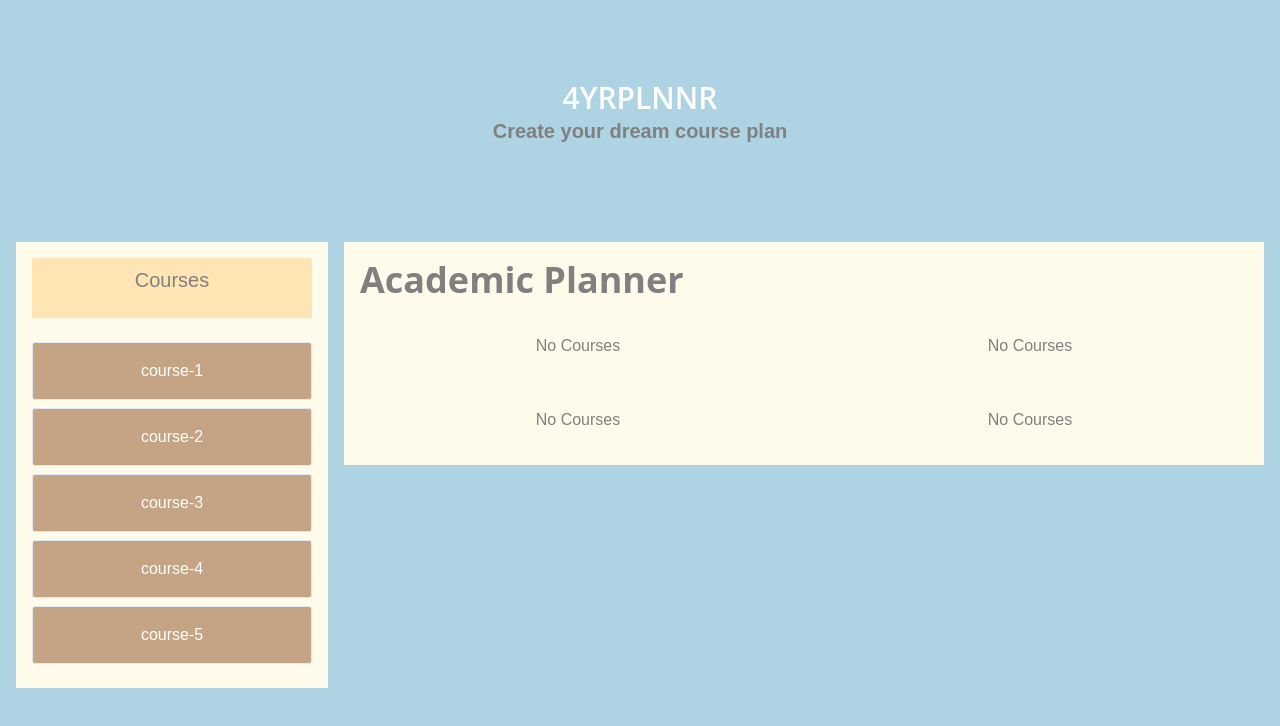
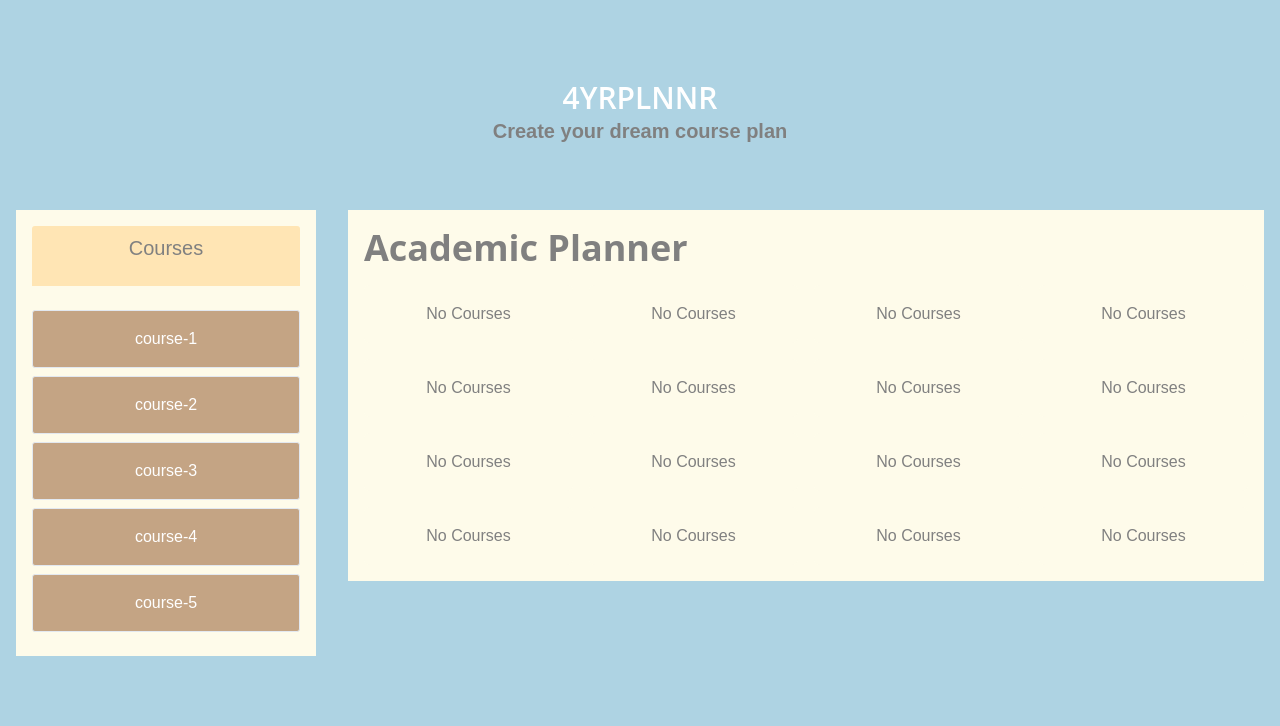
Before and after one commit to gayatri-3/4yrplnnr, a React (Create React App) app: page / in a window 1280 px wide. Shown: the top 726 px of the page. Built offline with nearby package versions, Linux system fonts and the light colour scheme.

Commit message:
update planner grid to 4x4

```diff
--- a/src/pages/planner.js
+++ b/src/pages/planner.js
@@ -3,8 +3,8 @@ import React, { useState } from "react";
 import { DragDropContext, Droppable, Draggable } from "react-beautiful-dnd";
 import { courses as initialCourses } from "../courses.js";
 
-// Function to initialize grid items
-const createInitialGrid = () => [[], [], [], []]; // 4 grid cells
+// Function to initialize grid items (4x4 grid with empty arrays)
+const createInitialGrid = () => Array(16).fill([]); // Empty arrays for each cell
 
 export default function Planner() {
     // State to store courses and grid items
@@ -33,10 +33,10 @@ export default function Planner() {
 
             // Update grid items
             const updatedGridItems = [...gridItems];
-            if (!updatedGridItems[destIndex]) {
-                updatedGridItems[destIndex] = [];
-            }
-            updatedGridItems[destIndex].push(movedItem);
+            updatedGridItems[destIndex] = [
+                ...updatedGridItems[destIndex],
+                movedItem,
+            ];
 
             setCourses(updatedCourses);
             setGridItems(updatedGridItems);
@@ -55,7 +55,7 @@ export default function Planner() {
             align="center"
         >
             {/* Page header: title and subtitle */}
-            <Flex py="4rem" flexDir="column" align="center" mb="2rem">
+            <Flex py="4rem" flexDir="column" align="center">
                 <Heading fontSize="3xl" fontWeight={600}>
                     4YRPLNNR
                 </Heading>
@@ -66,15 +66,15 @@ export default function Planner() {
 
             {/* Drag and drop courses and planner grid */}
             <DragDropContext onDragEnd={onDragEnd}>
-                <Flex direction="row" align="start" w="full">
+                <Flex direction="row" align="start" w="full" h="full">
                     {/* Left column: Courses list */}
                     <Droppable droppableId="courses">
                         {(provided) => (
                             <Box
-                                width="25%" // 1/4 of the page width
+                                width="300px"
                                 bg="column-bg"
                                 p={4}
-                                mr={4} // Space between columns
+                                mr={8}
                                 ref={provided.innerRef}
                                 {...provided.droppableProps}
                             >
@@ -126,11 +126,11 @@ export default function Planner() {
                         )}
                     </Droppable>
 
-                    {/* Right side: 4 Grid Cells */}
+                    {/* Right side: 4x4 Grid Cells */}
                     <Droppable droppableId="grid" direction="horizontal">
                         {(provided) => (
                             <Box
-                                flex="3" // 3/4 of the page width
+                                flex="1"
                                 bg="column-bg"
                                 p={4}
                                 ref={provided.innerRef}
@@ -139,8 +139,8 @@ export default function Planner() {
                                 <Heading mb={4} color="gray-text">
                                     Academic Planner
                                 </Heading>
-                                <Grid templateColumns="repeat(2, 1fr)" gap={4}>
-                                    {gridItems.map((item, index) => {
+                                <Grid templateColumns="repeat(4, 1fr)" gap={4}>
+                                    {gridItems.map((items, index) => {
                                         const droppableId = `cell-${index}`;
                                         return (
                                             <Droppable
@@ -158,29 +158,24 @@ export default function Planner() {
                                                         position="relative"
                                                         ref={provided.innerRef}
                                                         {...provided.droppableProps}
-                                                        w="100%" // Full width of GridItem
-                                                        h="auto" // Height adjusts based on content
                                                         border="1px solid transparent"
                                                         _hover={{
                                                             border: "1px solid gray",
                                                         }}
                                                     >
-                                                        {item.length > 0 ? (
-                                                            item.map(
-                                                                (
-                                                                    subItem,
-                                                                    subIndex
-                                                                ) => (
+                                                        {items.length > 0 ? (
+                                                            items.map(
+                                                                (item) => (
                                                                     <Draggable
                                                                         key={
-                                                                            subItem.id
+                                                                            item.id
                                                                         }
                                                                         draggableId={
-                                                                            subItem.id
+                                                                            item.id
                                                                         }
-                                                                        index={
-                                                                            subIndex
-                                                                        }
+                                                                        index={items.indexOf(
+                                                                            item
+                                                                        )}
                                                                     >
                                                                         {(
                                                                             provided
@@ -199,11 +194,11 @@ export default function Planner() {
                                                                                 borderRadius="md"
                                                                                 textAlign="center"
                                                                                 mb={
-                                                                                    2
-                                                                                } // Space between items
+                                                                                    1
+                                                                                }
                                                                             >
                                                                                 {
-                                                                                    subItem.id
+                                                                                    item.id
                                                                                 }
                                                                             </Box>
                                                                         )}
```
